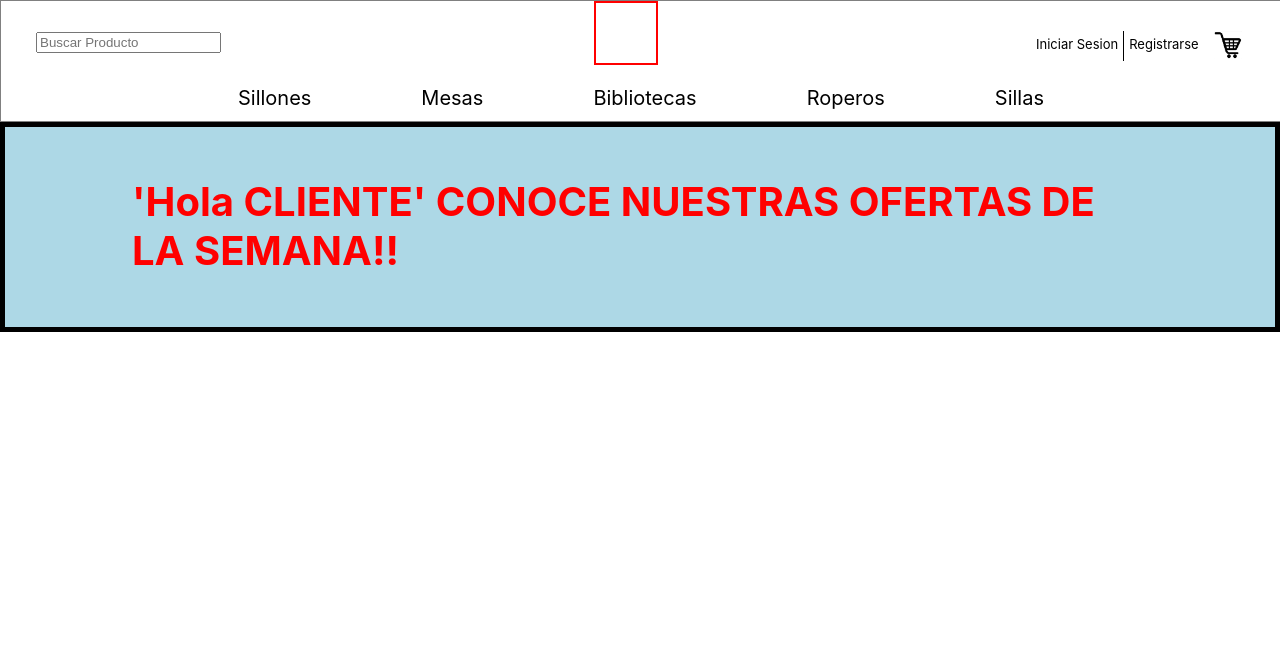
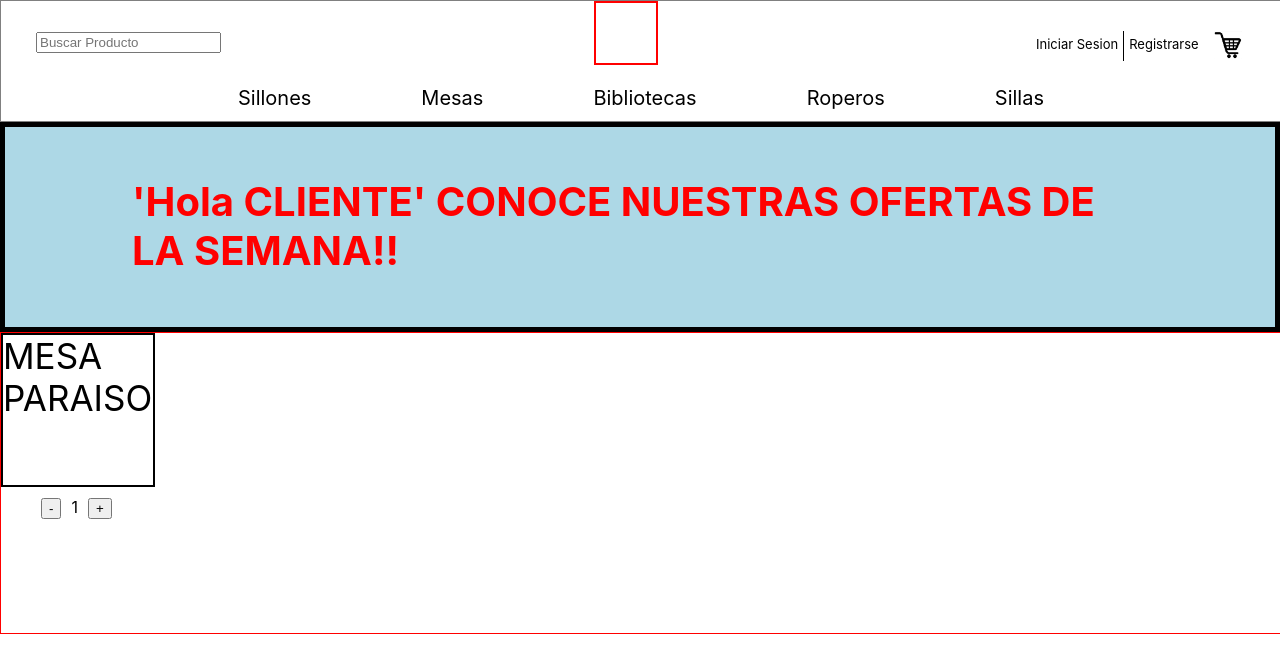
Before and after one commit to JorgeLaRosa/Heredia, a React (Create React App) app: page / in a window 1280 px wide. Shown: the top 672 px of the page. Built offline with nearby package versions, Linux system fonts and the light colour scheme.

Commit message:
Entrega - Desafio 4

```diff
--- a/src/App.css
+++ b/src/App.css
@@ -0,0 +1,6 @@
+
+.caja-contador{
+    width:100%;
+    height: 300px;
+    border: 1px solid red;
+}
--- a/src/App.js
+++ b/src/App.js
@@ -2,6 +2,7 @@ import React from 'react';
 import './App.css';
 import NavBar from './components/NavBar'
 import ItemListContainer from './components/ItemListContainer'
+import ItemCountContainer from './containers/ItemCountContainer'
 
 
 function App() {
@@ -10,7 +11,11 @@ function App() {
 
       <NavBar />
       <ItemListContainer greeting="'Hola CLIENTE'" />
+      <div className='caja-contador'>
+        <ItemCountContainer stock="6" />
 
+
+      </div>
     </div>
   );
 
--- /dev/null
+++ b/src/components/ItemCount.css
@@ -0,0 +1,17 @@
+.caja-producto{
+    height:150px;
+    width:150px;
+    border: 2px solid black;
+    font-size: 35px;
+
+}
+
+.caja-numero{
+    display: inline-block;
+    margin: 10px;
+}
+
+.bloque-inferior{
+    width: 150px;
+    margin-left: 40px;
+}
--- /dev/null
+++ b/src/components/ItemCount.js
@@ -0,0 +1,20 @@
+import React from 'react';
+import './ItemCount.css';
+
+
+export default function ItemCount({ sumar, restar, number }) {
+
+    return (
+
+        <div>
+            <div className="caja-producto"> MESA PARAISO</div>
+            <div className="bloque-inferior">
+                <button onClick={restar}>-</button>
+                <div className="caja-numero">{number}</div>
+                <button onClick={sumar}>+</button>
+            </div>
+
+
+        </div>
+    )
+}
--- a/src/components/ItemListContainer.js
+++ b/src/components/ItemListContainer.js
@@ -1,5 +1,6 @@
 import React from 'react';
 import './ItemListContainer.css'
+import ItemCount from './ItemCount'
 
 
 
@@ -8,8 +9,12 @@ export default function ItemListContainer(props) {
     return (
         <div className="div-ofertas">
             <p className="texto-ofertas">{props.greeting} CONOCE NUESTRAS OFERTAS DE LA SEMANA!!</p>
+
+
         </div>
 
     )
 
+
+
 }
--- /dev/null
+++ b/src/containers/ItemCountContainer.js
@@ -0,0 +1,43 @@
+import React, { useState, useEffect } from 'react';
+import ItemCount from '../components/ItemCount'
+
+export default function ItemCountContainer({ restar, sumar, stock }) {
+
+    const [number, setNumber] = useState(1)
+
+
+
+
+    function sumar() {
+        if (stock > number) {
+            setNumber(number + 1)
+
+        } else {
+            alert(`Stock disponible para este producto: ${stock}`)
+        }
+
+    }
+
+    function restar() {
+        if (number > 1) {
+            setNumber(number - 1)
+
+        }
+
+
+
+    }
+
+
+
+
+    return (
+        <div>
+
+            <ItemCount sumar={sumar} restar={restar} number={number} />
+
+
+        </div>
+
+    )
+}
```
